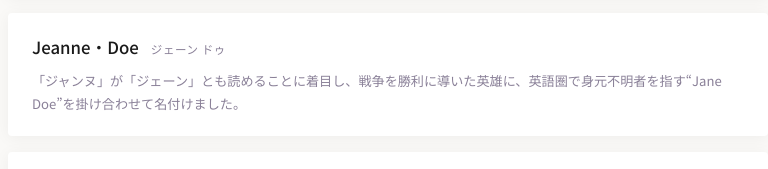
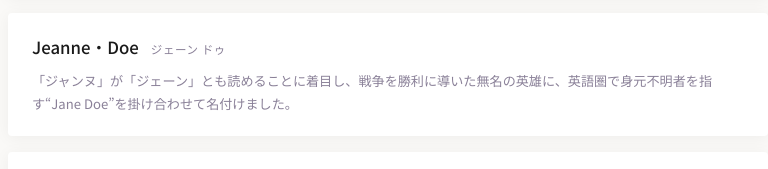
Before and after one commit to CHlDI/portfolio_site, a plain HTML site: page index.html in a window 1280 px wide. Shown: the part 6888-7057 px from the top of the page, 252-1020 px from the left. Drawn offline with nearby package versions, Linux system fonts and the light colour scheme.

Commit message:
ネーミング: Jeanne・Doeを「無名の英雄」に（本名がない設定と呼応）
Co-Authored-By: Claude Sonnet 4.6 <noreply@anthropic.com>

```diff
--- a/index.html
+++ b/index.html
@@ -226,7 +226,7 @@
           </li>
           <li class="naming-item">
             <p class="naming-name">Jeanne・Doe<span class="naming-yomi">ジェーン ドゥ</span></p>
-            <p class="naming-desc">「ジャンヌ」が「ジェーン」とも読めることに着目し、戦争を勝利に導いた英雄に、英語圏で身元不明者を指す“Jane Doe”を掛け合わせて名付けました。</p>
+            <p class="naming-desc">「ジャンヌ」が「ジェーン」とも読めることに着目し、戦争を勝利に導いた無名の英雄に、英語圏で身元不明者を指す“Jane Doe”を掛け合わせて名付けました。</p>
           </li>
           <li class="naming-item">
             <p class="naming-name">宵小夜 稔音<span class="naming-yomi">ヨイコヤ ネンネ</span></p>
```
